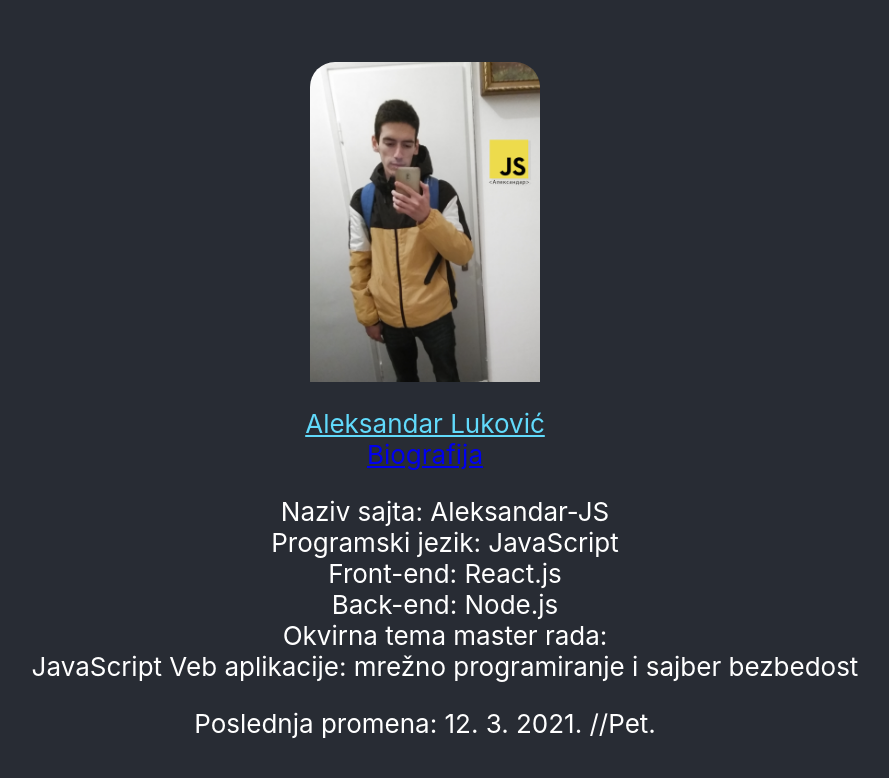
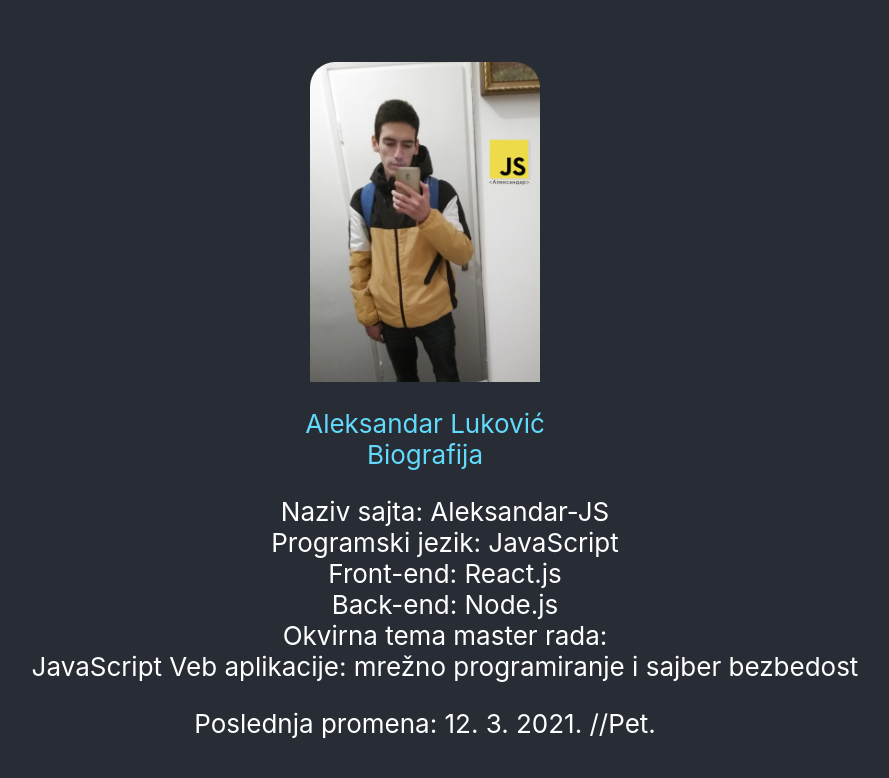
Before and after one commit to alukovic/aleksandar.js, a React (Create React App) app: page / in a window 1280 px wide. Shown: the top 778 px of the page, without its empty margins (215-1104 px from the left). Built offline with nearby package versions, Linux system fonts and the light colour scheme.

Commit message:
Update 2 | 12. 3. 2021.

```diff
--- a/src/App.css
+++ b/src/App.css
@@ -16,6 +16,11 @@
 .ulApp1 li{
   text-align: center;
   color: white;
+}
+
+.ulApp1 li:hover
+{
+  opacity: 0.7;
 }
 
 /*
@@ -37,8 +42,15 @@
   color: white;
 }
 
-.App-link {
+.App-link
+{
   color: #61dafb;
+  text-decoration: none;
+}
+
+.App-link:hover
+{
+  opacity: 0.7;
 }
 /*
 @keyframes App-logo-spin {
@@ -50,3 +62,14 @@
   }
 }
 */
+
+.App a
+{
+  color: #61dafb;
+  text-decoration: none;
+}
+
+.App a:hover
+{
+  opacity: 0.7;
+}
```
